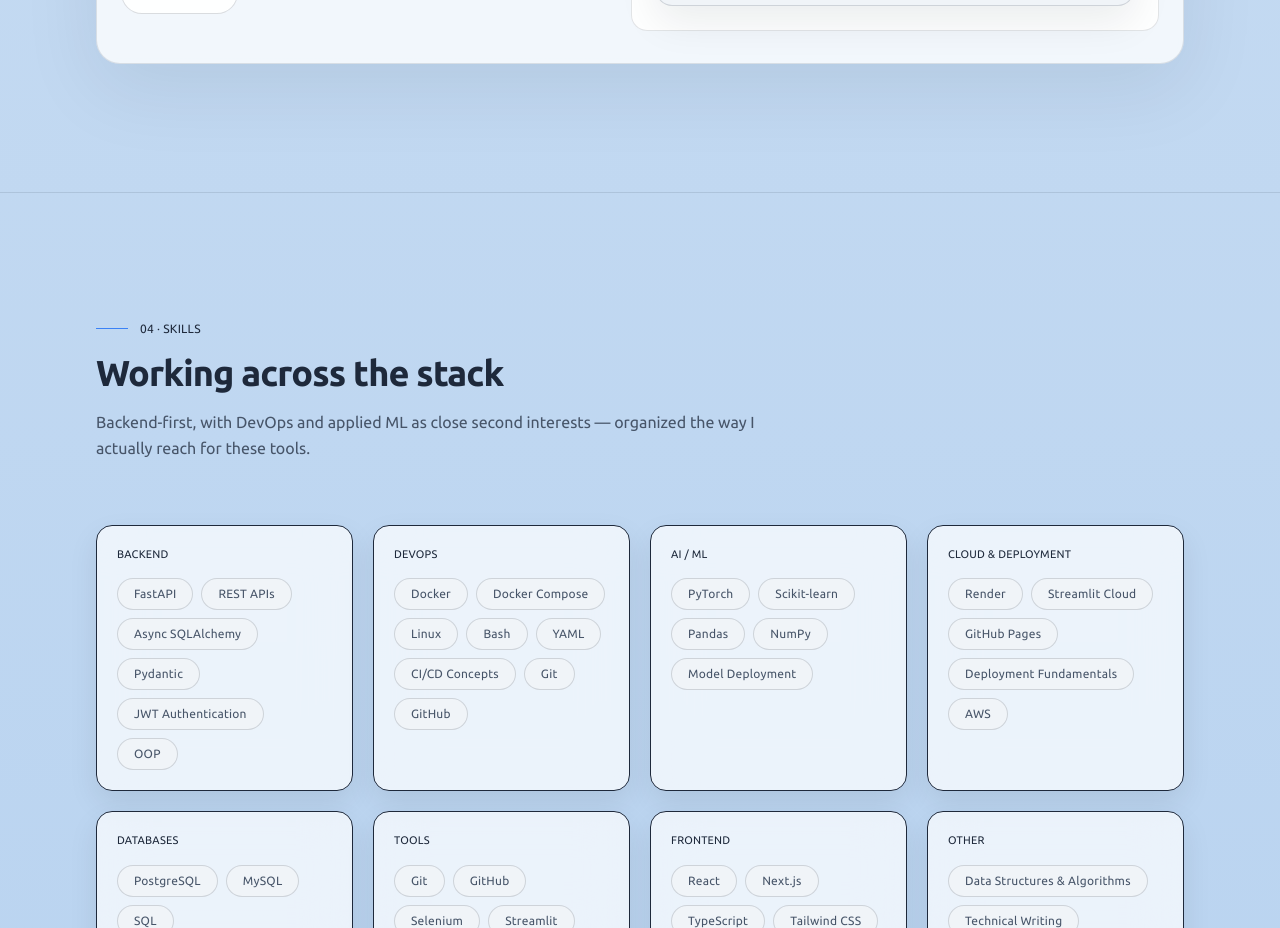
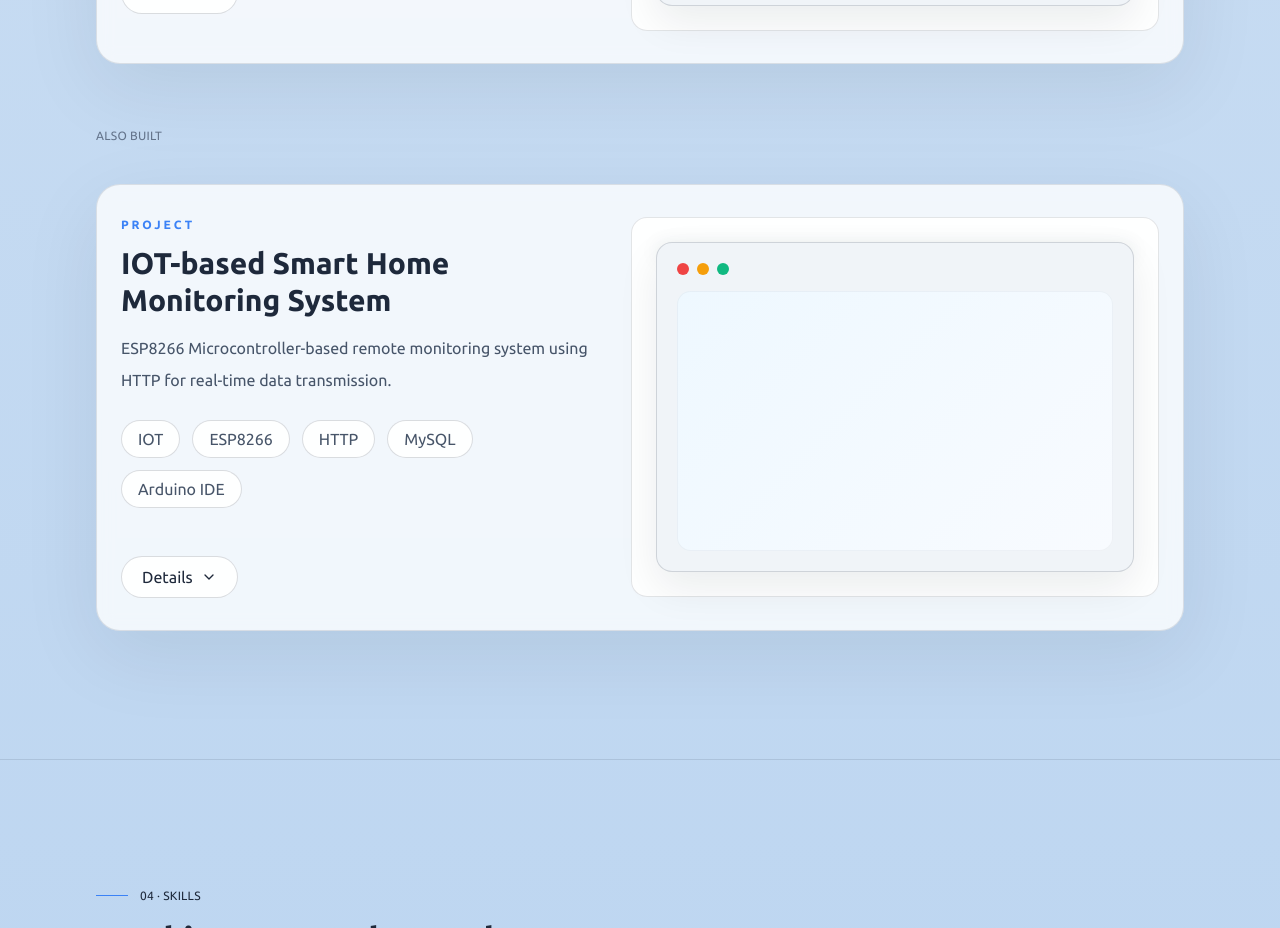
Before and after one commit to AG-Aayush/Aayush-Gnawali-PORTFOLIO-, a Next.js app in the folder portfolio/: page / in a window 1280 px wide. Shown: the part 5520-6448 px from the top of the page. Built offline with nearby package versions, Linux system fonts and the light colour scheme.

Commit message:
update project section

```diff
--- a/portfolio/src/data/resume.ts
+++ b/portfolio/src/data/resume.ts
@@ -150,6 +150,16 @@
     //images: [],
     featured: true,
   },
+  {
+    id: "IOT-based-Smart-Home-Monitoring-System",
+    name: "IOT-based Smart Home Monitoring System",
+    pitch: "ESP8266 Microcontroller-based remote monitoring system using HTTP for real-time data transmission.",
+    description: "An ESP8266 microcontroller-based system for remote monitoring of home environment parameters, using HTTP for real-time data transmission and MySQL for data storage.",
+    challenge: "Hardware failure, sensor failures, poor network connectivity.",
+    learned: "How to build IOT projects, using ESP8266, HTTP, MySQL, Arduino IDE.",
+    stack: ["IOT", "ESP8266", "HTTP", "MySQL", "Arduino IDE"],
+    featured: false,
+  },
 ];
 
 export type SkillCategory = {
```
